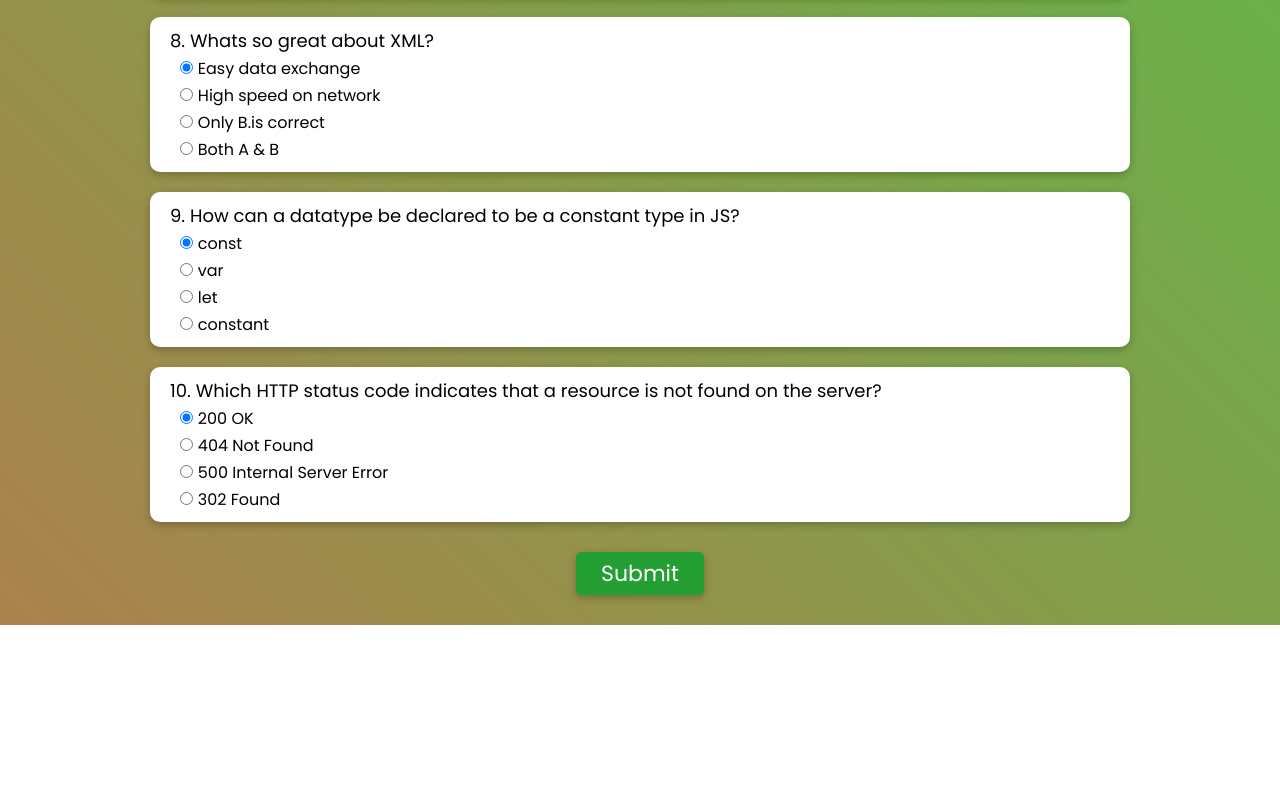
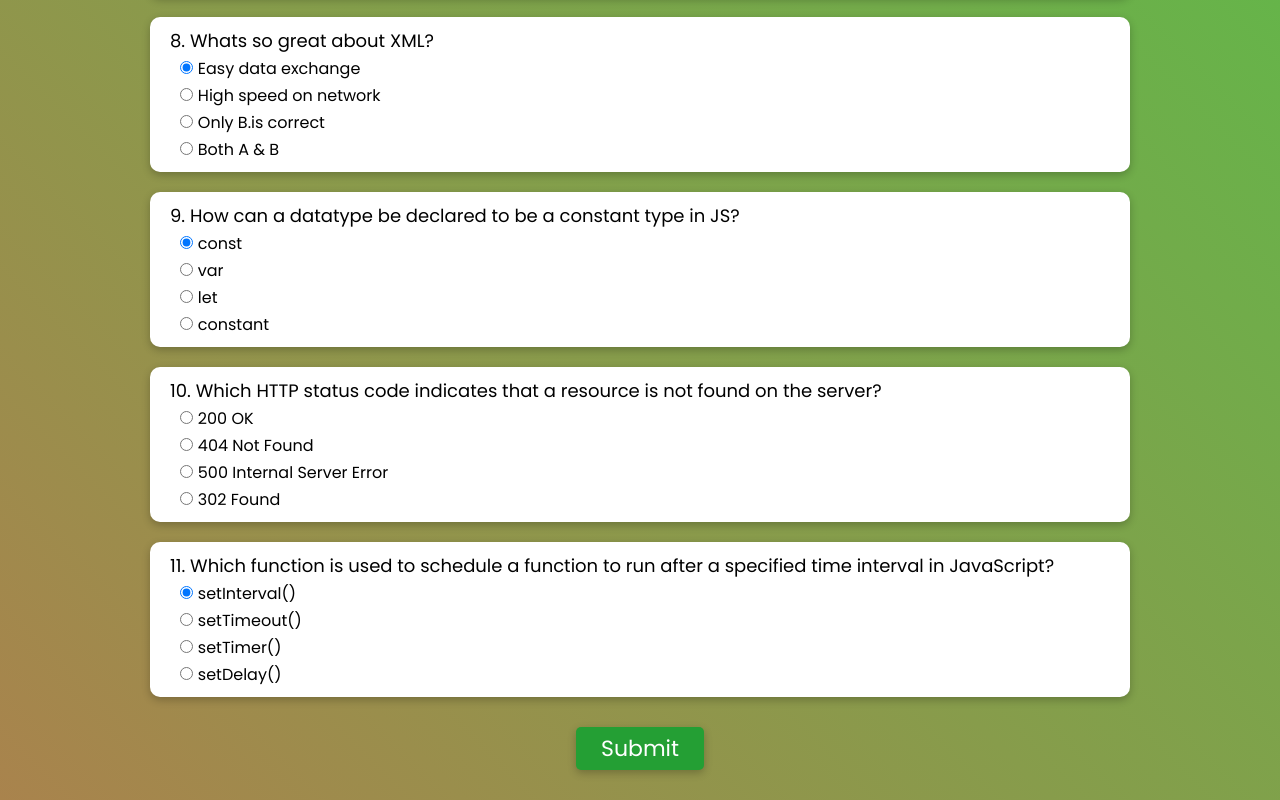
Before and after one commit to Sar-taj107/Tech-Quiz, a plain HTML site: page index.html in a window 1280 px wide. Shown: the part 1360-2160 px from the top of the page. Before the commit the page ends 1985 px from the top, so only its background shows below. Drawn offline with nearby package versions, Linux system fonts and the light colour scheme.

Commit message:
added_question_will add more

```diff
--- a/index.html
+++ b/index.html
@@ -210,6 +210,26 @@
             </div>
         </div>
 
+        <div class="question">
+            <p>11. Which function is used to schedule a function to run after a specified time interval in JavaScript?</p>
+            <div class="option">
+                <input type="radio" name="q10" id="" value="A" checked>
+                <label for="">setInterval()</label>
+            </div>
+            <div class="option">
+                <input type="radio" name="q10" id="" value="B">
+                <label for="">setTimeout()</label>
+            </div>
+            <div class="option">
+                <input type="radio" name="q10" id="" value="C">
+                <label for="">setTimer()</label>
+            </div>
+            <div class="option">
+                <input type="radio" name="q10" id="" value="D">
+                <label for="">setDelay()</label>
+            </div>
+        </div>
+
 
 
         <div class ="result hide">
--- a/script.js
+++ b/script.js
@@ -1,5 +1,5 @@
 
-const correctAnswer = ["D", "B", "C", "B", "D", "A", "B","D","A","B"];
+const correctAnswer = ["D", "B", "C", "B", "D", "A", "B","D","A","B","B"];
 const form = document.querySelector(".quiz-form");
 const result = document.querySelector(".result");
 const questions=document.querySelectorAll(".question");
```
Also changed, not shown: 1 other file.
